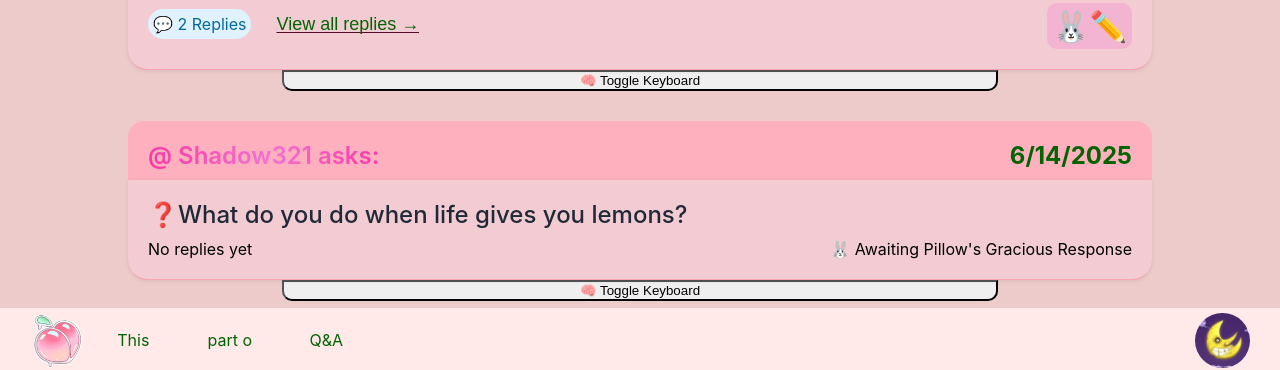
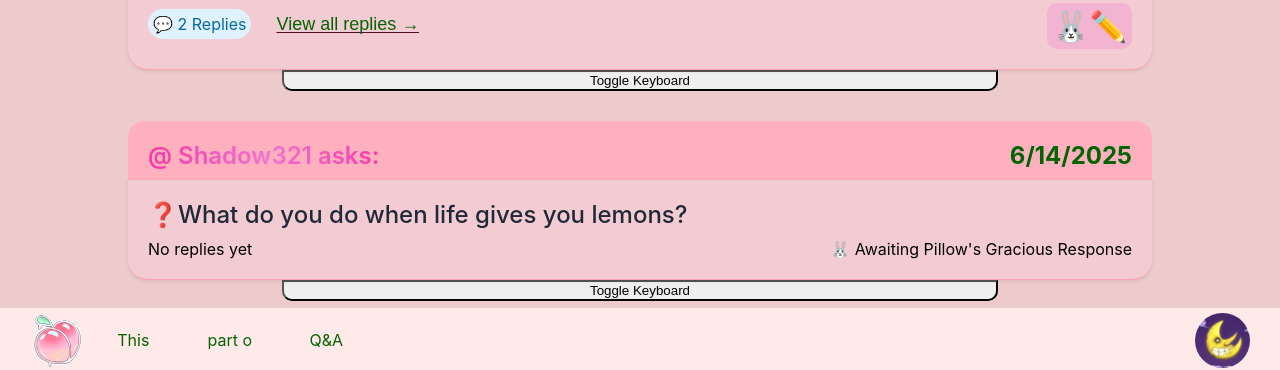
Before and after one commit to jmorales8/Bunnys-space, a React (Create React App) app in the folder ui/: page /Q-and-A in a window 1280 px wide. Shown: the part 428-798 px from the top of the page. Built offline with nearby package versions, Linux system fonts and the light colour scheme.

Commit message:
good sort of working versino

```diff
--- a/ui/src/pages/Q-and-A/QuestionCard/QuestionCard copy.tsx
+++ b/ui/src/pages/Q-and-A/QuestionCard/QuestionCard copy.tsx
@@ -37,7 +37,6 @@ export function QuestionCardCopy({
     <div className="card2">
       <div
         className={`box-container ${isRepliesOpen || isKeyboardOpen ? "expanded" : ""}`}
-        style={{ marginBottom: totalDrawerHeight }}
       >
         <div className="card-header">
           <span className="username">
@@ -74,6 +73,7 @@ export function QuestionCardCopy({
               <span>🐰 Awaiting Pillow's Gracious Response</span>
             )}
           </div>
+      </div>
 
           {/* Drawer - Replies */}
           <div
@@ -123,14 +123,13 @@ export function QuestionCardCopy({
             )}
           </div>
         </div>
-      </div>
 
       <div className="drawer__button__container">
         <button
           className="drawer__button"
           onClick={() => setIsKeyboardOpen(!isKeyboardOpen)}
         >
-          🧠 Toggle Keyboard
+          Toggle Keyboard
         </button>
       </div>
     </div>
```
